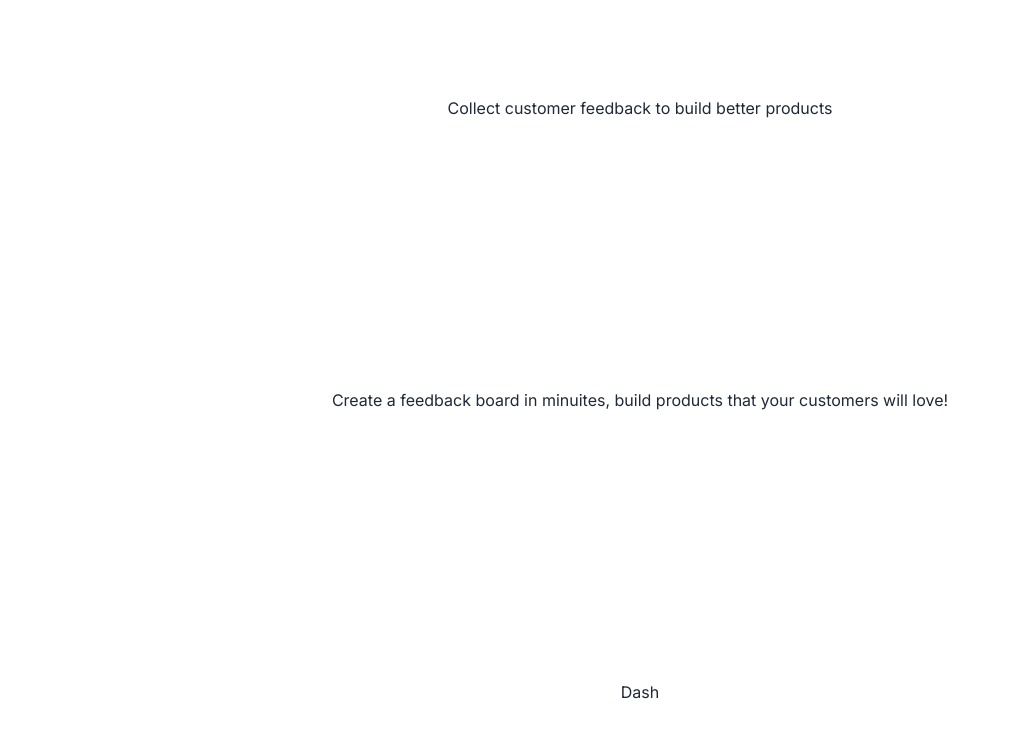
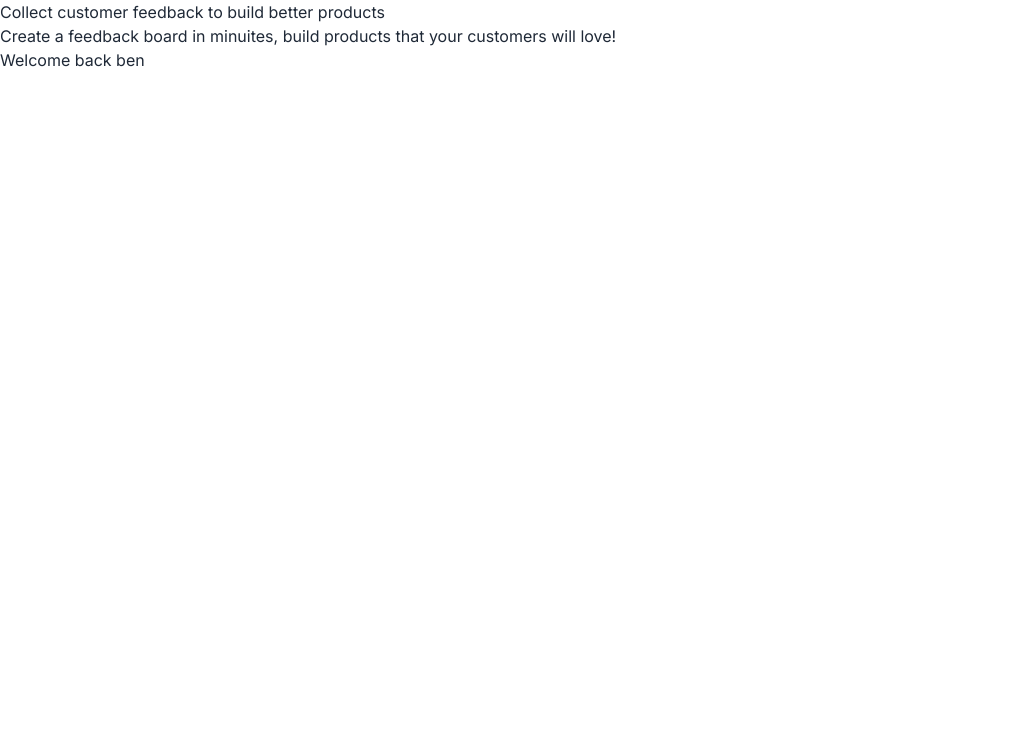
Before and after one commit to bcsurf2822/sass, a Next.js app: page / in a window 1280 px wide. Shown: the top 738 px of the page, without its empty margins (0-1010 px from the left). Built offline with nearby package versions, Linux system fonts and the light colour scheme.

Commit message:
Tailwind CSS section

```diff
--- a/app/page.js
+++ b/app/page.js
@@ -1,16 +1,19 @@
-import Image from "next/image";
-import Link from "next/link";
+import ButtonLogin from "@/components/ButtonLogin";
 
 export default function Home() {
+  const isLoggedIn = true;
+  const name = "ben";
   return (
-    <main className="flex min-h-screen flex-col items-center justify-between p-24">
-
-<h1>Collect customer feedback to build better products</h1>
-<p>Create a feedback board in minuites, build products that your customers will love!</p>
-{/* a causes a refresh */}
-{/* link will be almost instant */}
-<Link href="/dashboard">Dash</Link>
-
+    <main className="">
+      <h1>Collect customer feedback to build better products</h1>
+      <p>
+        Create a feedback board in minuites, build products that your customers
+        will love!
+      </p>
+      <ButtonLogin isLoggedIn={isLoggedIn} name={name} />
+        {/* everthing in between the opening and closing tags is considered children */}
+        {/* <div>This is children</div> */}
+      {/* </ButtonLogin> */}
     </main>
   );
 }
--- /dev/null
+++ b/components/ButtonCheckout.js
@@ -0,0 +1,7 @@
+import Link from "next/link";
+
+const ButtonCheckout = () => {
+  return <Link href="/dashboard">Checkout Button</Link>;
+};
+
+export default ButtonCheckout;
--- /dev/null
+++ b/components/ButtonLogin.js
@@ -0,0 +1,14 @@
+import Link from "next/link";
+
+const ButtonLogin = ({isLoggedIn, name}) => {
+  if(isLoggedIn) {
+    return <Link href="/dashboard">Welcome back {name}
+
+    {/* {children} */}
+    </Link>;
+  } else {
+    return <button>Log In</button>
+  }
+};
+
+export default ButtonLogin;
```
